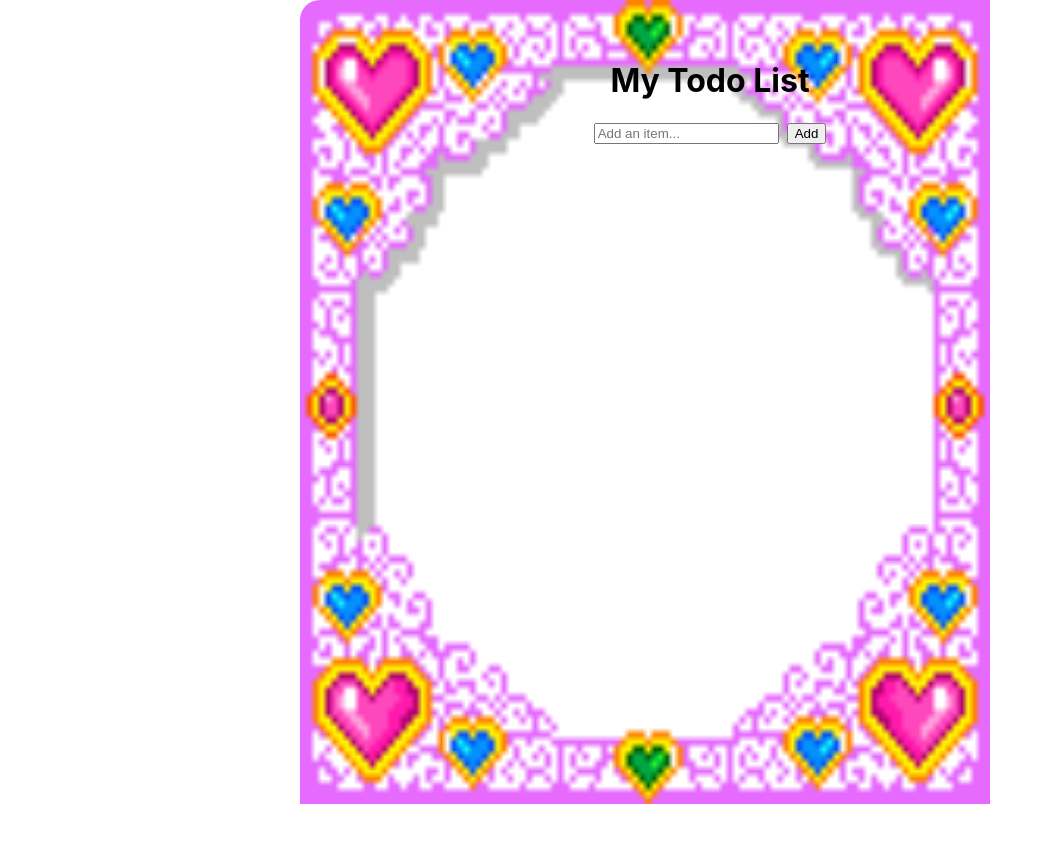
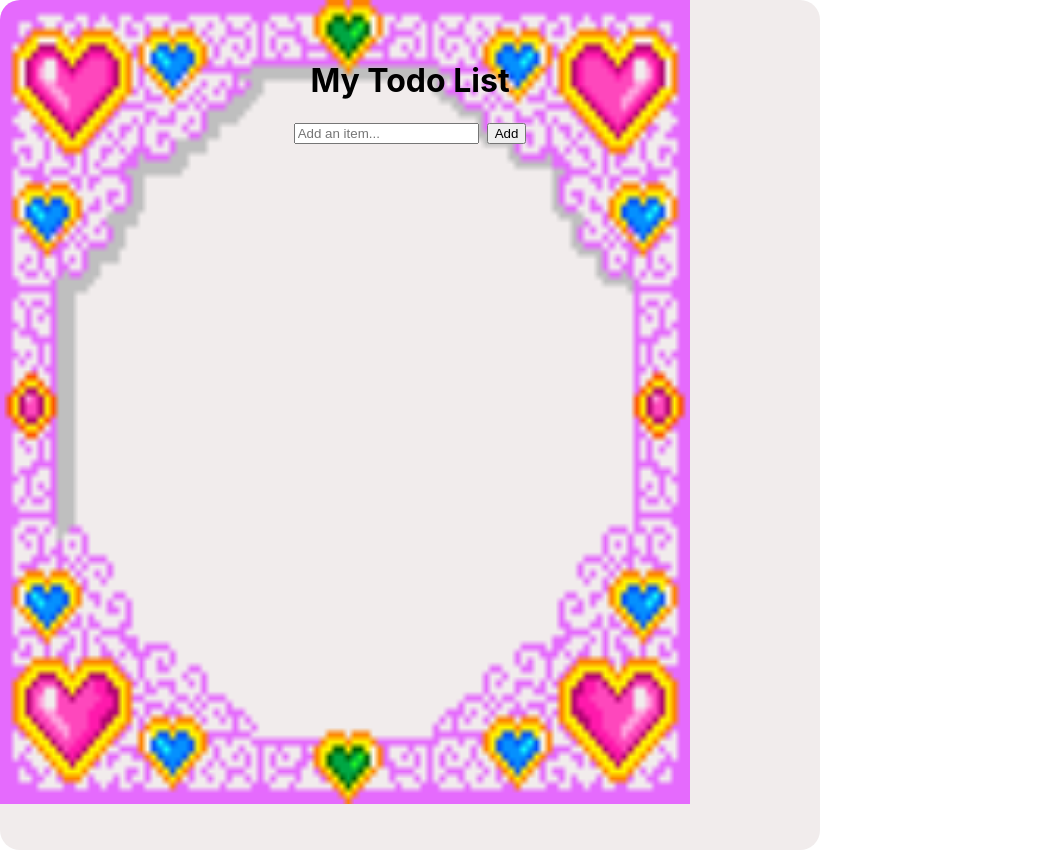
Before and after one commit to yasmins021/react-list, a React (Create React App) app: page / in a window 1280 px wide. Shown: the whole page, without its empty margins (0-1053 px from the left). Built offline with nearby package versions, Linux system fonts and the light colour scheme.

Commit message:
Update App.css

```diff
--- a/src/App.css
+++ b/src/App.css
@@ -1,8 +1,7 @@
 .App {
   text-align: center;
+   background-color: rgb(241, 236, 236);
 
-  background-color: white;
-  margin-left: 300px;
 border-radius: 20px;
   height: 800px;
   width: 800px;
```
